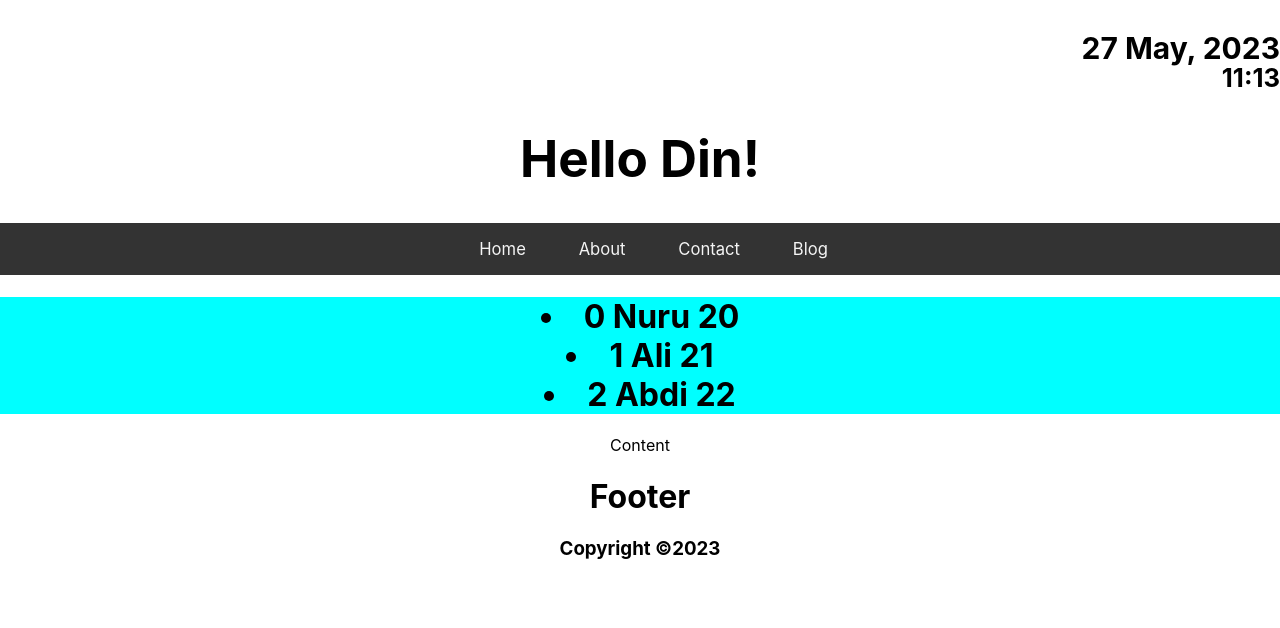
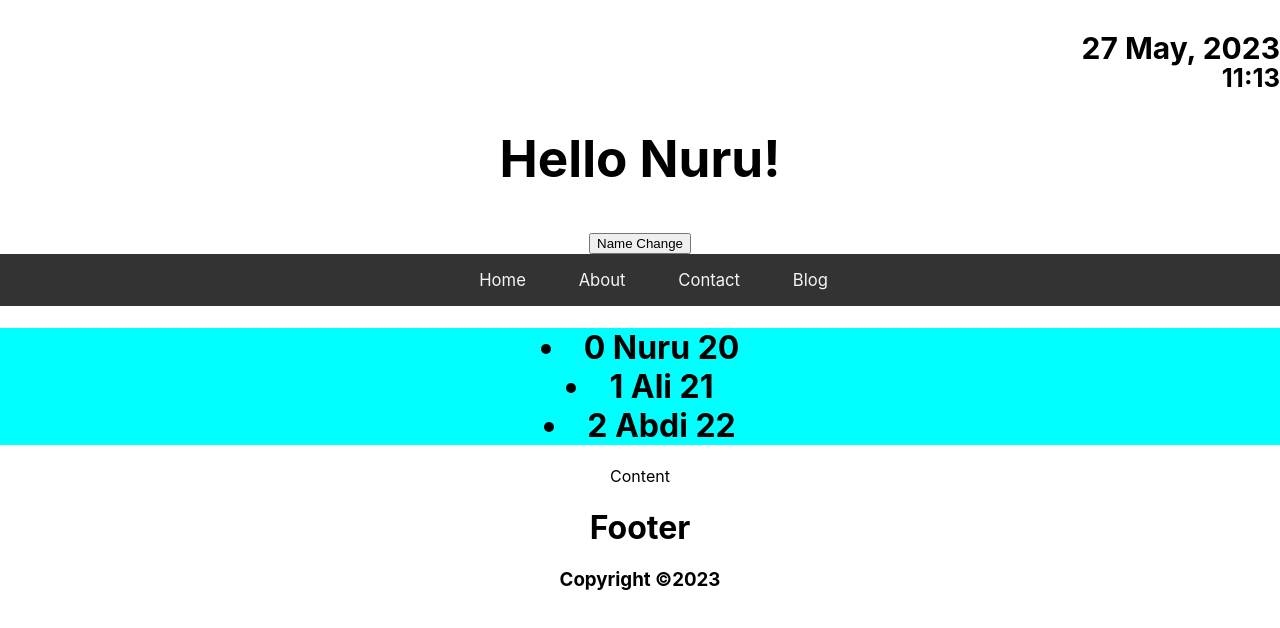
Before and after one commit to Dev-Din/react-app, a React (Create React App) app: page / in a window 1280 px wide. Shown: the top 628 px of the page. Built offline with nearby package versions, Linux system fonts and the light colour scheme.

Commit message:
useState

```diff
--- a/src/components/header/Header.jsx
+++ b/src/components/header/Header.jsx
@@ -1,10 +1,14 @@
+import { useState } from "react";
 import "./header.css"
 
 function Header() {
+
+  const [name, setName] = useState('Nuru')
+
   const handleName = () =>{
     const names = ["Nuru", "Moha", "Din"];
     const int = Math.floor(Math.random() *3);
-    return names[int];
+    setName( names[int] );
   }
 
   const handleDate = () => {
@@ -27,7 +31,8 @@ function Header() {
     <header>
       <h3 className="date">{handleDate()}</h3>
       <h4 className="time">{handleTime()}</h4>
-     <h1>Hello {handleName()}!</h1>
+     <h1>Hello { name }!</h1>
+     <button onClick={handleName}>Name Change</button>
     </header>
   )
 }
```
